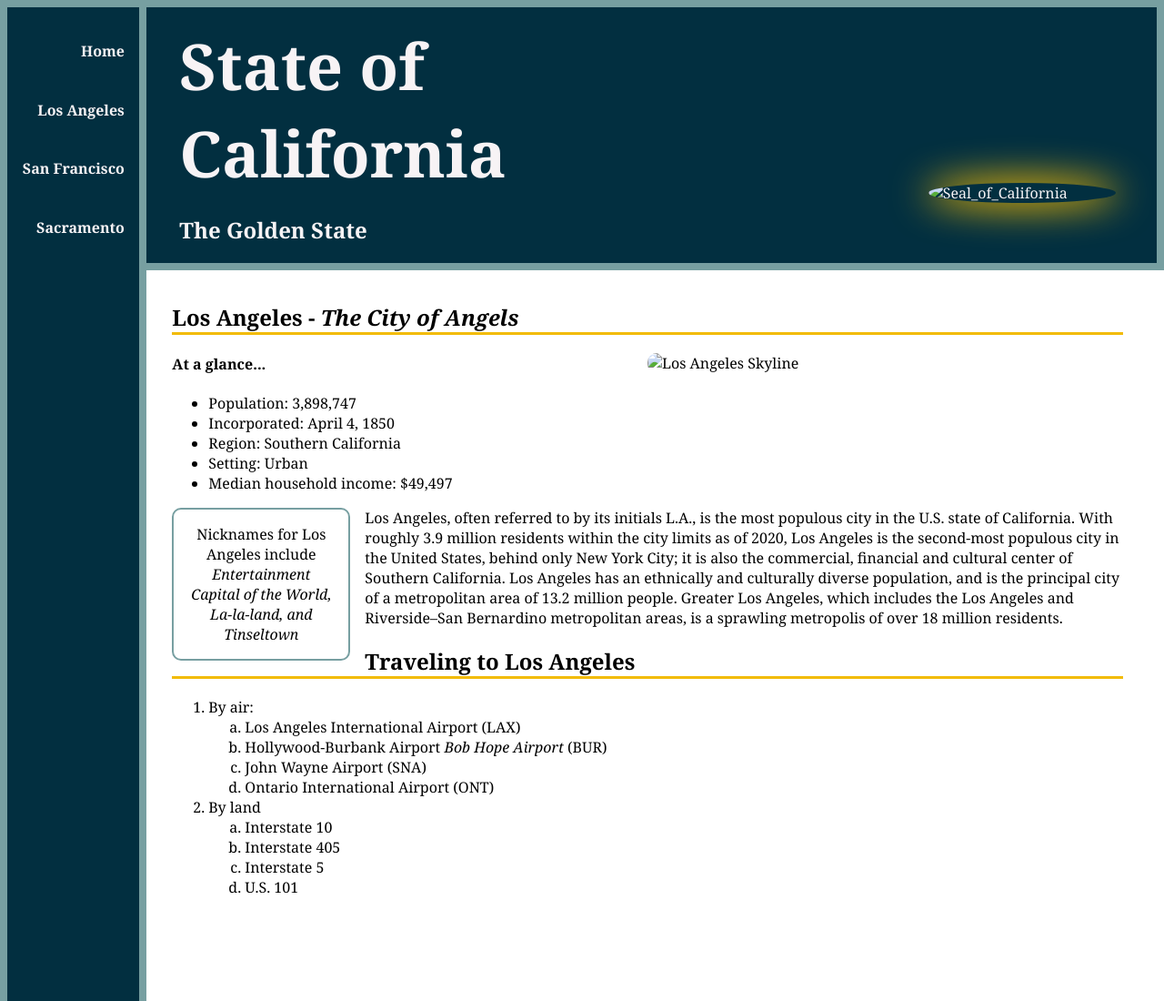
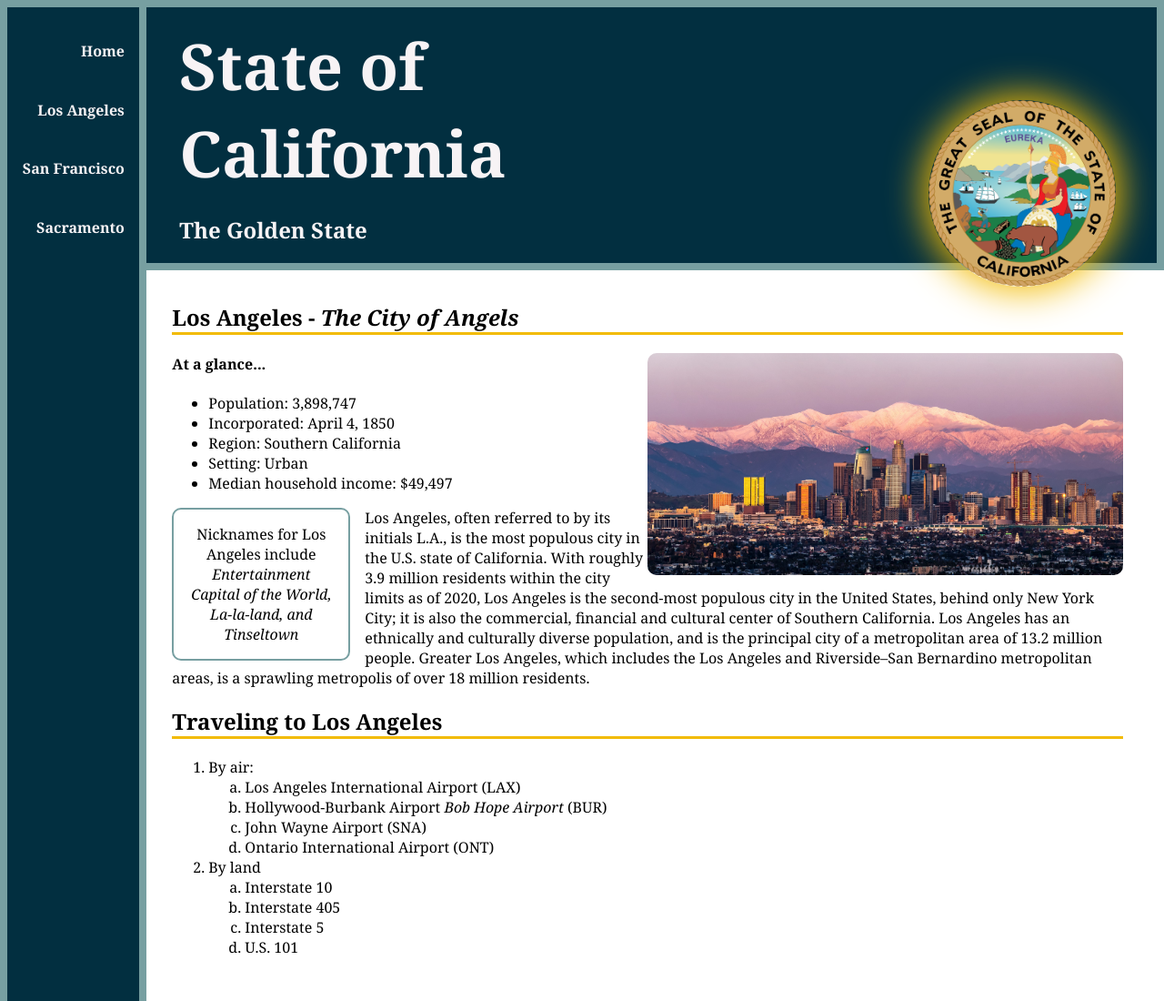
Before and after one commit to tylerelk/Front-End-D277, a plain HTML site: page pages/LAmain.html in a window 1280 px wide. Shown: the top 1100 px of the page at 91% size. Drawn offline with Linux system fonts and the light colour scheme; the site is published under a folder, as on GitHub Pages, so addresses that start at the root find nothing; files whose address does not match are found by name.

Commit message:
update anchors

```diff
--- a/pages/LAmain.html
+++ b/pages/LAmain.html
@@ -13,7 +13,7 @@
             <h2>The Golden State</h2>
         </div>
         <div id="main-header-right" class="header-subclass">
-            <img src="/images/CAseal.webp" alt="Seal_of_California">
+            <img src="../images/CAseal.webp" alt="Seal_of_California">
         </div>
     </header>
     <nav id="main-nav">
@@ -42,7 +42,7 @@
     </nav>
     <section class="content-body">
         <h2 class="section-title">Los Angeles - <i>The City of Angels</i></h2>
-        <img src="/images/LAimage.jpg" alt="Los Angeles Skyline">
+        <img src="../images/LAimage.jpg" alt="Los Angeles Skyline">
         <h4 section-paragraph-header>At a glance...</h4>
         <ul>
             <li>Population: 3,898,747</li>
```
Also changed, not shown: pages/SACmain.html (+2 -2 lines), pages/SFmain.html (+2 -2 lines).
